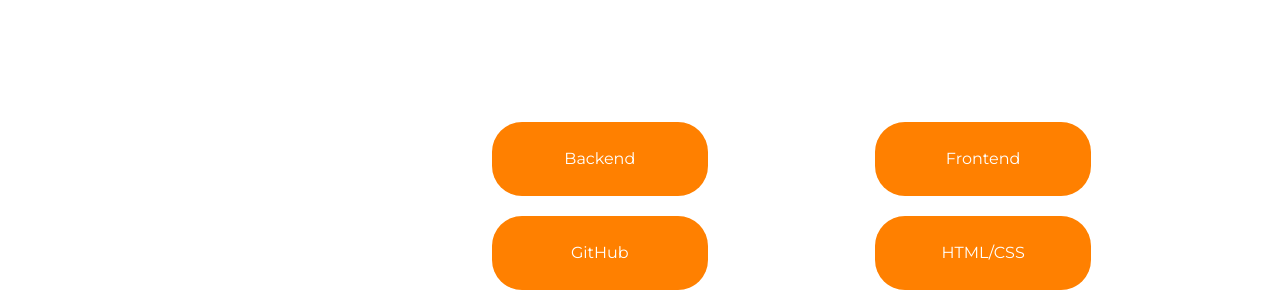
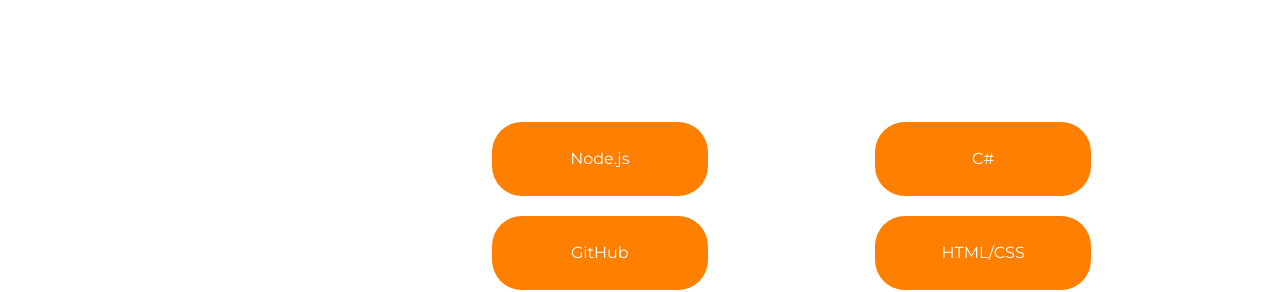
Before and after one commit to Jaller123/Portfolio, a React (Vite) app: page / in a window 1280 px wide. Shown: the part 1240-1532 px from the top of the page. Built offline with nearby package versions, Linux system fonts and the light colour scheme.

Commit message:
Added Hover Animation

```diff
--- a/src/components/Skills/Skills.css
+++ b/src/components/Skills/Skills.css
@@ -19,6 +19,12 @@
   margin: 10px;
   text-align: center;
   width: 100%;
+  transition: .2s;
+}
+
+.skill1:hover
+{
+  transform: scale(1.2);
 }
 
 .skills h1 {
--- a/src/components/Skills/Skills.jsx
+++ b/src/components/Skills/Skills.jsx
@@ -20,10 +20,10 @@ const Skills = () => {
       </div>
       <div className='row'>
         <div className='col-sm-5'>
-          <div className='skill1'>Backend</div>
+          <div className='skill1'>Node.js</div>
         </div>
         <div className='col-sm-5'>
-          <div className='skill1'>Frontend</div>
+          <div className='skill1'>C#</div>
         </div>
         <div className='col-sm-5'>
           <div className='skill1'>GitHub</div>
--- a/src/components/navbar/Navbar.css
+++ b/src/components/navbar/Navbar.css
@@ -31,8 +31,12 @@ nav ul li /*The positioning for the hyperlinks so they stand aligned with one an
     margin: 5px 20px;
     font-size: 16px;
     left: 10px;
+    transition: .1s;
 }
-
+nav ul li:hover
+{
+    transform: scale(1.2);
+}
 
 
 .dark-nav
```
